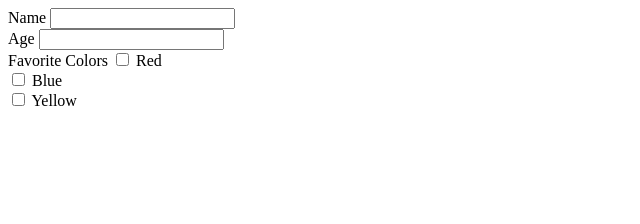
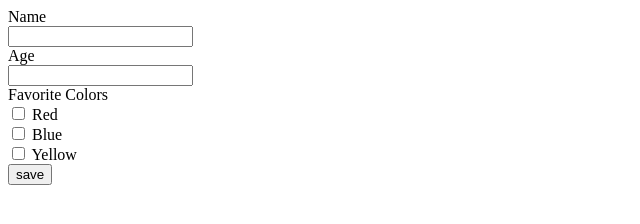
Before and after one commit to Owhyze1/PhoneBook, a website: page src/index.html in a window 1280 px wide. Shown: the whole page, without its empty margins (0-640 px from the left). Drawn offline with Linux system fonts and the light colour scheme.

Commit message:
Added button. Corrected input id values

```diff
--- a/src/index.html
+++ b/src/index.html
@@ -1,20 +1,31 @@
 <html>
-<head></head>
+<head>
+  <link rel="stylesheet" href="css/index.css">
+</head>
 <body>
-  <label for="name">Name</label>
-  <input type="text" name="name" id="user">
+  <div class="input">
+    <label for="name" id="user">Name</label>
     <br>
-  <label for="age">Age</label>
-  <input type="text" name="age" id="user">
+    <input type="text" name="user" id="name">
     <br>
+    <label for="age" id="user">Age</label>
+    <br>
+    <input type="text" name="user" id="age">
+    <br>
+
+
     <label for="colors">Favorite Colors</label>
-  <input type="checkbox" id="colors" name="red">
+    <br>
+    <input type="checkbox" id="red" name="colors">
     <label for="red">Red</label>
     <br>
-  <input type="checkbox" id="colors" name="blue">
+    <input type="checkbox" id="blue" name="colors">
     <label for="blue">Blue</label>
     <br>
-  <input type="checkbox" id="colors" name="yellow">
+    <input type="checkbox" id="yellow" name="colors">
     <label for="yellow">Yellow</label>
+    <br>
+    <input type="button" value="save" id="save">
+  </div>
 </body>
 </html>
```
Lines whose indentation alone changed are shown as unchanged.
